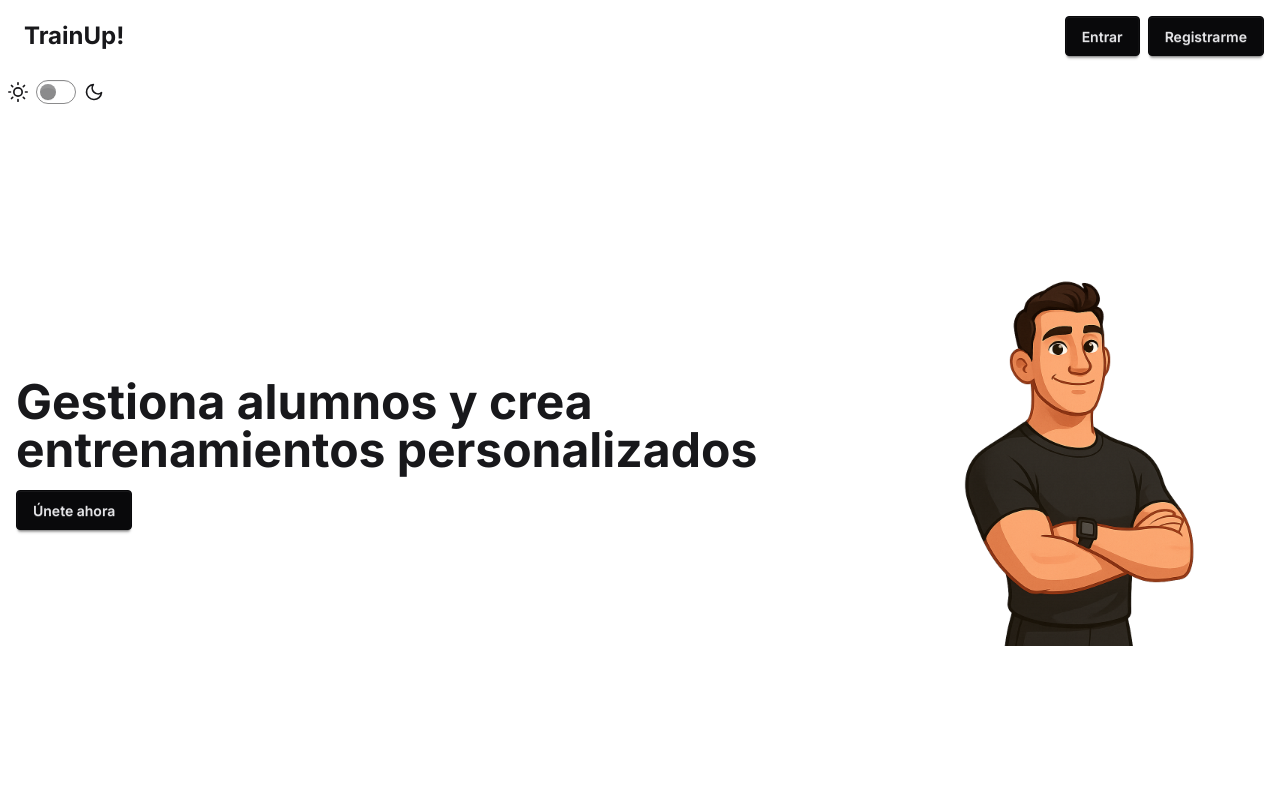
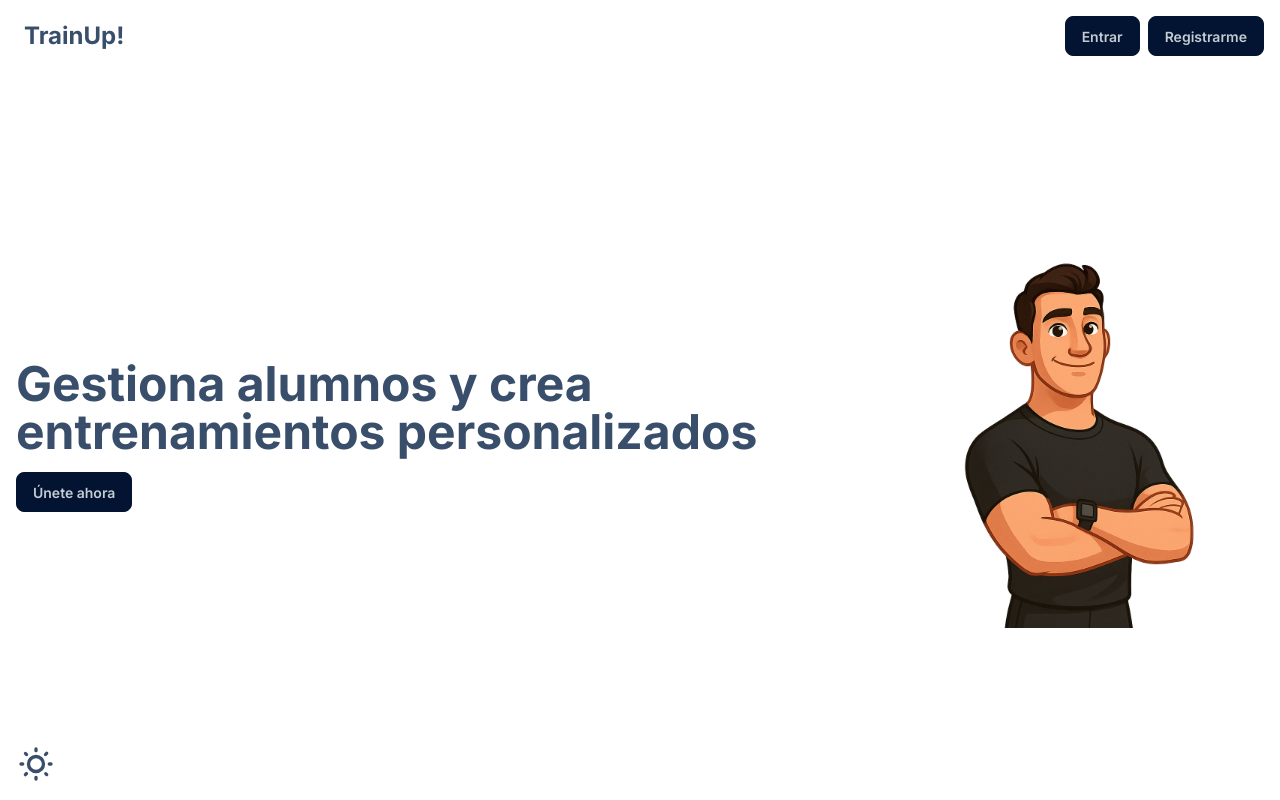
Before and after one commit to jaavispeed/trainUp, an Angular app: page / in a window 1280 px wide. Built offline with nearby package versions, Linux system fonts and the light colour scheme.

Commit message:
feat: nuevo theme controller

```diff
--- a/src/app/components/hero/hero.component.html
+++ b/src/app/components/hero/hero.component.html
@@ -1,6 +1,5 @@
 <div class="flex flex-col min-h-screen">
   <app-navbar></app-navbar>
-  <app-theme-controller></app-theme-controller>
   <div class="hero flex-grow">
     <div class="hero-content flex-col lg:flex-row-reverse">
       <img src="entrenador.png" class="max-w-sm rounded-lg" />
@@ -11,5 +10,6 @@
         <button class="btn btn-neutral mt-4">Únete ahora</button>
       </div>
     </div>
+    <app-theme-controller class="fixed bottom-4 left-4 z-50"></app-theme-controller>
   </div>
 </div>
--- a/src/app/shared/theme-controller/theme-controller.component.html
+++ b/src/app/shared/theme-controller/theme-controller.component.html
@@ -1,37 +1,31 @@
-<label class="inline-flex cursor-pointer gap-2 items-center ml-2 pt-2">
-  <svg
-    xmlns="http://www.w3.org/2000/svg"
-    width="20"
-    height="20"
-    viewBox="0 0 24 24"
-    fill="none"
-    stroke="currentColor"
-    stroke-width="2"
-    stroke-linecap="round"
-    stroke-linejoin="round"
-  >
-    <circle cx="12" cy="12" r="5" />
-    <path
-      d="M12 1v2M12 21v2M4.2 4.2l1.4 1.4M18.4 18.4l1.4 1.4M1 12h2M21 12h2M4.2 19.8l1.4-1.4M18.4 5.6l1.4-1.4"
-    />
-  </svg>
+<label class="swap swap-rotate">
+  <!-- this hidden checkbox controls the state -->
   <input
     type="checkbox"
-    class="toggle theme-controller"
+    class="theme-controller"
     [checked]="darkMode()"
     (change)="toggleTheme($event)"
   />
+
+  <!-- sun icon -->
   <svg
+    class="swap-off h-10 w-10 fill-current"
     xmlns="http://www.w3.org/2000/svg"
-    width="20"
-    height="20"
     viewBox="0 0 24 24"
-    fill="none"
-    stroke="currentColor"
-    stroke-width="2"
-    stroke-linecap="round"
-    stroke-linejoin="round"
   >
-    <path d="M21 12.79A9 9 0 1 1 11.21 3 7 7 0 0 0 21 12.79z"></path>
+    <path
+      d="M5.64,17l-.71.71a1,1,0,0,0,0,1.41,1,1,0,0,0,1.41,0l.71-.71A1,1,0,0,0,5.64,17ZM5,12a1,1,0,0,0-1-1H3a1,1,0,0,0,0,2H4A1,1,0,0,0,5,12Zm7-7a1,1,0,0,0,1-1V3a1,1,0,0,0-2,0V4A1,1,0,0,0,12,5ZM5.64,7.05a1,1,0,0,0,.7.29,1,1,0,0,0,.71-.29,1,1,0,0,0,0-1.41l-.71-.71A1,1,0,0,0,4.93,6.34Zm12,.29a1,1,0,0,0,.7-.29l.71-.71a1,1,0,1,0-1.41-1.41L17,5.64a1,1,0,0,0,0,1.41A1,1,0,0,0,17.66,7.34ZM21,11H20a1,1,0,0,0,0,2h1a1,1,0,0,0,0-2Zm-9,8a1,1,0,0,0-1,1v1a1,1,0,0,0,2,0V20A1,1,0,0,0,12,19ZM18.36,17A1,1,0,0,0,17,18.36l.71.71a1,1,0,0,0,1.41,0,1,1,0,0,0,0-1.41ZM12,6.5A5.5,5.5,0,1,0,17.5,12,5.51,5.51,0,0,0,12,6.5Zm0,9A3.5,3.5,0,1,1,15.5,12,3.5,3.5,0,0,1,12,15.5Z"
+    />
+  </svg>
+
+  <!-- moon icon -->
+  <svg
+    class="swap-on h-10 w-10 fill-current"
+    xmlns="http://www.w3.org/2000/svg"
+    viewBox="0 0 24 24"
+  >
+    <path
+      d="M21.64,13a1,1,0,0,0-1.05-.14,8.05,8.05,0,0,1-3.37.73A8.15,8.15,0,0,1,9.08,5.49a8.59,8.59,0,0,1,.25-2A1,1,0,0,0,8,2.36,10.14,10.14,0,1,0,22,14.05,1,1,0,0,0,21.64,13Zm-9.5,6.69A8.14,8.14,0,0,1,7.08,5.22v.27A10.15,10.15,0,0,0,17.22,15.63a9.79,9.79,0,0,0,2.1-.22A8.11,8.11,0,0,1,12.14,19.73Z"
+    />
   </svg>
 </label>
--- a/src/app/shared/theme-controller/theme-controller.component.ts
+++ b/src/app/shared/theme-controller/theme-controller.component.ts
@@ -9,7 +9,7 @@
   darkMode = signal(false);
 
   ngOnInit() {
-    const savedTheme = localStorage.getItem('theme') || 'light';
+    const savedTheme = localStorage.getItem('theme') || 'winter';
     this.darkMode.set(savedTheme === 'dark');
     this.setTheme(savedTheme);
   }
@@ -18,7 +18,7 @@
     const checked = (event.target as HTMLInputElement).checked;
     this.darkMode.set(checked);
 
-    const newTheme = checked ? 'dark' : 'light';
+    const newTheme = checked ? 'dark' : 'winter';
     this.setTheme(newTheme);
     localStorage.setItem('theme', newTheme);
   }
--- a/src/styles.css
+++ b/src/styles.css
@@ -1,6 +1,7 @@
-@import url('https://fonts.googleapis.com/css2?family=Inter:ital,opsz,wght@0,14..32,100..900;1,14..32,100..900&display=swap');@import "tailwindcss";
+@import url("https://fonts.googleapis.com/css2?family=Inter:ital,opsz,wght@0,14..32,100..900;1,14..32,100..900&display=swap");
+@import "tailwindcss";
 @plugin "daisyui" {
-  themes: light --default, dark --prefersdark, light;
+  themes: all;
 }
 body {
   font-family: "Inter", sans-serif;
```
